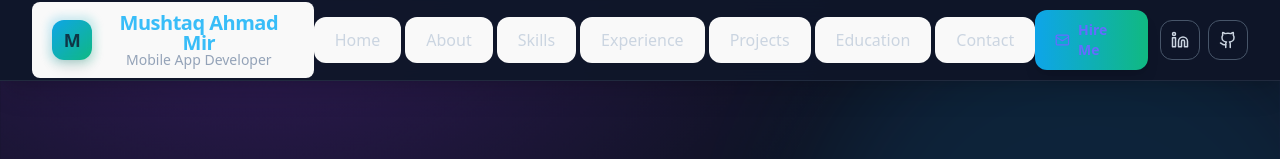
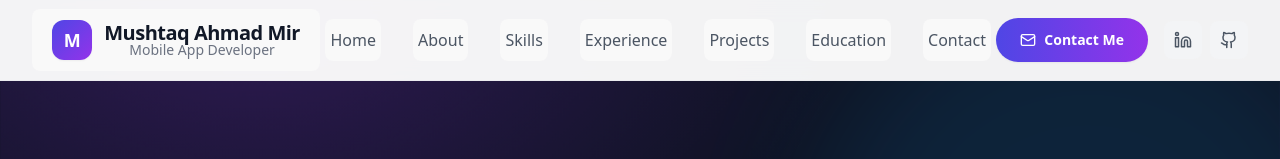
Before and after one commit to MushtaqAhmadMir/portfolio-2025, a React (Vite) app: page / in a window 1280 px wide. Shown: the top 159 px of the page. Built offline with nearby package versions, Linux system fonts and the light colour scheme.

Commit message:
new changes

```diff
--- a/src/PortfolioMushtaq.jsx
+++ b/src/PortfolioMushtaq.jsx
@@ -205,78 +205,76 @@ export default function PortfolioMushtaq() {
   return (
     <div className={`min-h-screen w-full text-slate-100 ${gradient} bg-slate-950/95`}>
       {/* NAVBAR */}
-      <header className="sticky top-0 z-50 backdrop-blur-xl bg-slate-900/95 border-b border-slate-700/50 shadow-xl">
-        <div className="mx-auto max-w-7xl px-4 sm:px-6 lg:px-8">
+      <header className="sticky top-0 z-50 bg-white/95 backdrop-blur-md border-b border-gray-200/50">
+        <div className="w-full px-4 sm:px-6 lg:px-8">
           <div className="flex h-20 items-center justify-between">
             {/* Logo & Name */}
             <button onClick={() => anchorClick("home")} className="group relative flex items-center gap-3">
               <div className="relative">
-                <div className="w-10 h-10 rounded-xl bg-gradient-to-br from-sky-500 to-emerald-500 flex items-center justify-center shadow-lg group-hover:shadow-xl transition-all duration-300">
-                  <span className="text-slate-900 font-bold text-lg">M</span>
+                <div className="w-10 h-10 rounded-xl bg-gradient-to-br from-indigo-600 to-purple-600 flex items-center justify-center shadow-sm group-hover:shadow-md transition-all duration-300">
+                  <span className="text-white font-bold text-lg">M</span>
                 </div>
-                <div className="absolute -inset-1 rounded-xl bg-gradient-to-br from-sky-500 to-emerald-500 opacity-20 blur-sm group-hover:opacity-30 transition-opacity duration-300"></div>
               </div>
               <div className="flex flex-col">
-                <span className="text-sky-400 font-bold text-xl leading-none tracking-tight">Mushtaq Ahmad Mir</span>
-                <span className="text-slate-400 text-sm leading-none font-medium">Mobile App Developer</span>
+                <span className="text-gray-900 font-bold text-xl leading-none tracking-tight">Mushtaq Ahmad Mir</span>
+                <span className="text-gray-500 text-sm leading-none font-medium">Mobile App Developer</span>
               </div>
             </button>
 
             {/* Desktop Navigation */}
-            <nav className="hidden lg:flex items-center gap-1">
+            <nav className="hidden lg:flex items-center gap-8">
               {nav.map((n) => (
                 <button
                   key={n.id}
                   onClick={() => anchorClick(n.id)}
-                  className="relative px-5 py-2.5 rounded-xl text-slate-300 hover:text-sky-400 transition-all duration-300 font-medium group"
+                  className="relative px-1 py-2 text-gray-600 hover:text-gray-900 transition-all duration-300 font-medium group"
                 >
                   <span className="relative z-10">{n.label}</span>
-                  <div className="absolute inset-0 bg-sky-500/10 rounded-xl opacity-0 group-hover:opacity-100 transition-all duration-300"></div>
-                  <div className="absolute bottom-0 left-1/2 w-0 h-0.5 bg-gradient-to-r from-sky-500 to-emerald-500 group-hover:w-3/4 group-hover:left-1/4 transition-all duration-300"></div>
+                  <div className="absolute bottom-0 left-0 w-0 h-0.5 bg-gradient-to-r from-indigo-600 to-purple-600 group-hover:w-full transition-all duration-300"></div>
                 </button>
               ))}
             </nav>
 
             {/* Desktop Actions */}
-            <div className="hidden lg:flex items-center gap-3">
+            <div className="hidden lg:flex items-center gap-4">
               <a
                 href="mailto:mushtaq11917632@gmail.com"
-                className="inline-flex items-center gap-2 rounded-xl bg-gradient-to-r from-sky-500 to-emerald-500 hover:from-sky-400 hover:to-emerald-400 px-5 py-2.5 text-sm font-semibold shadow-lg transition-all duration-300 hover:scale-105"
+                className="inline-flex items-center gap-2 rounded-full bg-gradient-to-r from-indigo-600 to-purple-600 hover:from-indigo-500 hover:to-purple-500 px-6 py-3 text-sm font-semibold text-white shadow-sm transition-all duration-300 hover:shadow-md"
               >
-                <Mail size={16} /> Hire Me
+                <Mail size={16} /> Contact Me
               </a>
               <div className="flex items-center gap-2">
                 <a
                   href="https://www.linkedin.com/in/mushtaqahmadmir/"
                   target="_blank"
                   rel="noreferrer"
-                  className="p-2.5 rounded-xl border border-slate-600 hover:border-sky-500 hover:bg-sky-500/10 transition-all duration-300 hover:scale-110"
+                  className="p-2.5 rounded-lg bg-gray-100 hover:bg-gray-200 transition-all duration-300"
                   aria-label="LinkedIn"
                 >
-                  <Linkedin size={18} className="text-slate-300 hover:text-sky-400 transition-colors duration-300" />
+                  <Linkedin size={18} className="text-gray-600 hover:text-indigo-600 transition-colors duration-300" />
                 </a>
                 <a
                   href="https://github.com/mushtaqahmadmir"
                   target="_blank"
                   rel="noreferrer"
-                  className="p-2.5 rounded-xl border border-slate-600 hover:border-emerald-500 hover:bg-emerald-500/10 transition-all duration-300 hover:scale-110"
+                  className="p-2.5 rounded-lg bg-gray-100 hover:bg-gray-200 transition-all duration-300"
                   aria-label="GitHub"
                 >
-                  <Github size={18} className="text-slate-300 hover:text-emerald-400 transition-colors duration-300" />
+                  <Github size={18} className="text-gray-600 hover:text-purple-600 transition-colors duration-300" />
                 </a>
               </div>
             </div>
 
             {/* Mobile Menu Button */}
             <button
-              className="lg:hidden p-2.5 rounded-xl border border-slate-600 hover:border-sky-500 hover:bg-sky-500/10 transition-all duration-300"
+              className="lg:hidden p-2.5 rounded-lg bg-gray-100 hover:bg-gray-200 transition-all duration-300"
               onClick={() => setOpen((v) => !v)}
               aria-label="Toggle menu"
             >
               <div className="relative w-6 h-6">
-                <span className={`absolute inset-0 w-6 h-0.5 bg-slate-300 transition-all duration-300 ${open ? 'rotate-45 translate-y-0' : '-translate-y-2'}`}></span>
-                <span className={`absolute inset-0 w-6 h-0.5 bg-slate-300 transition-all duration-300 ${open ? 'opacity-0' : 'opacity-100'}`}></span>
-                <span className={`absolute inset-0 w-6 h-0.5 bg-slate-300 transition-all duration-300 ${open ? '-rotate-45 translate-y-0' : 'translate-y-2'}`}></span>
+                <span className={`absolute inset-0 w-6 h-0.5 bg-gray-600 transition-all duration-300 ${open ? 'rotate-45 translate-y-0' : '-translate-y-2'}`}></span>
+                <span className={`absolute inset-0 w-6 h-0.5 bg-gray-600 transition-all duration-300 ${open ? 'opacity-0' : 'opacity-100'}`}></span>
+                <span className={`absolute inset-0 w-6 h-0.5 bg-gray-600 transition-all duration-300 ${open ? '-rotate-45 translate-y-0' : 'translate-y-2'}`}></span>
               </div>
             </button>
           </div>
@@ -284,16 +282,16 @@ export default function PortfolioMushtaq() {
 
         {/* Mobile Menu */}
         {open && (
-          <div className="lg:hidden border-t border-slate-700/50 bg-slate-900/98">
-            <div className="mx-auto max-w-7xl px-4 sm:px-6 lg:px-8 py-6">
-              <nav className="grid gap-3 mb-6">
+          <div className="lg:hidden border-t border-gray-200 bg-white/98 backdrop-blur-md">
+            <div className="w-full px-4 sm:px-6 lg:px-8 py-6">
+              <nav className="grid gap-2 mb-6">
                 {nav.map((n) => (
                   <button
                     key={n.id}
                     onClick={() => anchorClick(n.id)}
-                    className="flex items-center gap-4 px-5 py-3 rounded-xl bg-slate-800/50 hover:bg-slate-800 hover:text-sky-400 transition-all duration-300 font-medium text-left border border-slate-700/50 hover:border-sky-500/30"
+                    className="flex items-center gap-3 px-4 py-3 rounded-lg bg-gray-50 hover:bg-gray-100 hover:text-gray-900 transition-all duration-300 font-medium text-left text-gray-600"
                   >
-                    <div className="w-2.5 h-2.5 rounded-full bg-gradient-to-r from-sky-500 to-emerald-500"></div>
+                    <div className="w-2 h-2 rounded-full bg-gradient-to-r from-indigo-600 to-purple-600"></div>
                     {n.label}
                   </button>
                 ))}
@@ -301,26 +299,26 @@ export default function PortfolioMushtaq() {
               <div className="flex flex-col gap-4">
                 <a
                   href="mailto:mushtaq11917632@gmail.com"
-                  className="flex items-center justify-center gap-3 rounded-xl bg-gradient-to-r from-sky-500 to-emerald-500 hover:from-sky-400 hover:to-emerald-400 px-5 py-3 text-sm font-semibold shadow-lg transition-all duration-300"
+                  className="flex items-center justify-center gap-2 rounded-full bg-gradient-to-r from-indigo-600 to-purple-600 hover:from-indigo-500 hover:to-purple-500 px-6 py-3 text-sm font-semibold text-white shadow-sm transition-all duration-300"
                 >
-                  <Mail size={16} /> Hire Me
+                  <Mail size={16} /> Contact Me
                 </a>
                 <div className="flex justify-center gap-3">
                   <a
                     href="https://www.linkedin.com/in/mushtaqahmadmir/"
                     target="_blank"
                     rel="noreferrer"
-                    className="p-3 rounded-xl border border-slate-600 hover:border-sky-500 hover:bg-sky-500/10 transition-all duration-300"
+                    className="p-3 rounded-lg bg-gray-100 hover:bg-gray-200 transition-all duration-300"
                   >
-                    <Linkedin size={20} className="text-slate-300" />
+                    <Linkedin size={20} className="text-gray-600" />
                   </a>
                   <a
                     href="https://github.com/mushtaqahmadmir"
                     target="_blank"
                     rel="noreferrer"
-                    className="p-3 rounded-xl border border-slate-600 hover:border-emerald-500 hover:bg-emerald-500/10 transition-all duration-300"
+                    className="p-3 rounded-lg bg-gray-100 hover:bg-gray-200 transition-all duration-300"
                   >
-                    <Github size={20} className="text-slate-300" />
+                    <Github size={20} className="text-gray-600" />
                   </a>
                 </div>
               </div>
@@ -339,7 +337,7 @@ export default function PortfolioMushtaq() {
 
         </div>
 
-        <div className="mx-auto max-w-7xl px-4 sm:px-6 lg:px-8 py-24">
+        <div className="w-full px-4 sm:px-6 lg:px-8 py-24">
           <motion.div {...sectionFade} className="grid lg:grid-cols-2 gap-16 items-center">
             <div>
 
@@ -387,7 +385,7 @@ export default function PortfolioMushtaq() {
 
       {/* ABOUT */}
       <section id="about" className="py-20">
-        <div className="mx-auto max-w-7xl px-4 sm:px-6 lg:px-8">
+        <div className="w-full px-4 sm:px-6 lg:px-8">
           <motion.div {...sectionFade}>
             <h2 className="text-2xl sm:text-3xl font-bold">About Me</h2>
             <p className="mt-4 max-w-3xl text-slate-300">
@@ -399,7 +397,7 @@ export default function PortfolioMushtaq() {
 
       {/* SKILLS */}
       <section id="skills" className="py-20 border-y border-white/10 bg-gradient-to-br from-white/5 to-white/2">
-        <div className="mx-auto max-w-7xl px-4 sm:px-6 lg:px-8">
+        <div className="w-full px-4 sm:px-6 lg:px-8">
           <motion.div {...sectionFade}>
             <h2 className="text-2xl sm:text-3xl font-bold">Skills</h2>
             <ul className="mt-6 grid sm:grid-cols-2 lg:grid-cols-3 gap-3">
@@ -416,7 +414,7 @@ export default function PortfolioMushtaq() {
 
       {/* EXPERIENCE */}
       <section id="experience" className="py-20">
-        <div className="mx-auto max-w-7xl px-4 sm:px-6 lg:px-8">
+        <div className="w-full px-4 sm:px-6 lg:px-8">
           <motion.div {...sectionFade}>
             <h2 className="text-2xl sm:text-3xl font-bold">Experience</h2>
             <div className="mt-8 space-y-6">
@@ -450,7 +448,7 @@ export default function PortfolioMushtaq() {
 
       {/* PROJECTS */}
       <section id="projects" className="py-20 border-y border-white/10 bg-gradient-to-br from-white/5 to-white/2">
-        <div className="mx-auto max-w-7xl px-4 sm:px-6 lg:px-8">
+        <div className="w-full px-4 sm:px-6 lg:px-8">
           <motion.div {...sectionFade}>
             <div className="flex items-end justify-between gap-4">
               <h2 className="text-2xl sm:text-3xl font-bold">Projects</h2>
@@ -485,7 +483,7 @@ export default function PortfolioMushtaq() {
 
       {/* EDUCATION */}
       <section id="education" className="py-20">
-        <div className="mx-auto max-w-7xl px-4 sm:px-6 lg:px-8">
+        <div className="w-full px-4 sm:px-6 lg:px-8">
           <motion.div {...sectionFade}>
             <h2 className="text-2xl sm:text-3xl font-bold">Education</h2>
             <div className="mt-6 grid gap-4 md:grid-cols-2">
@@ -504,7 +502,7 @@ export default function PortfolioMushtaq() {
 
       {/* CALL TO ACTION */}
       <section className="py-16">
-        <div className="mx-auto max-w-7xl px-4 sm:px-6 lg:px-8">
+        <div className="w-full px-4 sm:px-6 lg:px-8">
           <motion.div {...sectionFade} className="rounded-3xl border border-white/10 bg-gradient-to-br from-sky-500/10 to-emerald-500/10 p-8 text-center">
             <h3 className="text-2xl font-bold">Let's build something exceptional</h3>
             <p className="mt-2 text-slate-300">I can join your team or ship features end‑to‑end as a contractor.</p>
@@ -522,7 +520,7 @@ export default function PortfolioMushtaq() {
 
       {/* CONTACT */}
       <section id="contact" className="py-20 border-t border-white/10">
-        <div className="mx-auto max-w-7xl px-4 sm:px-6 lg:px-8">
+        <div className="w-full px-4 sm:px-6 lg:px-8">
           <motion.div {...sectionFade} className="grid lg:grid-cols-2 gap-8">
             <div>
               <h2 className="text-2xl sm:text-3xl font-bold">Contact</h2>
```
